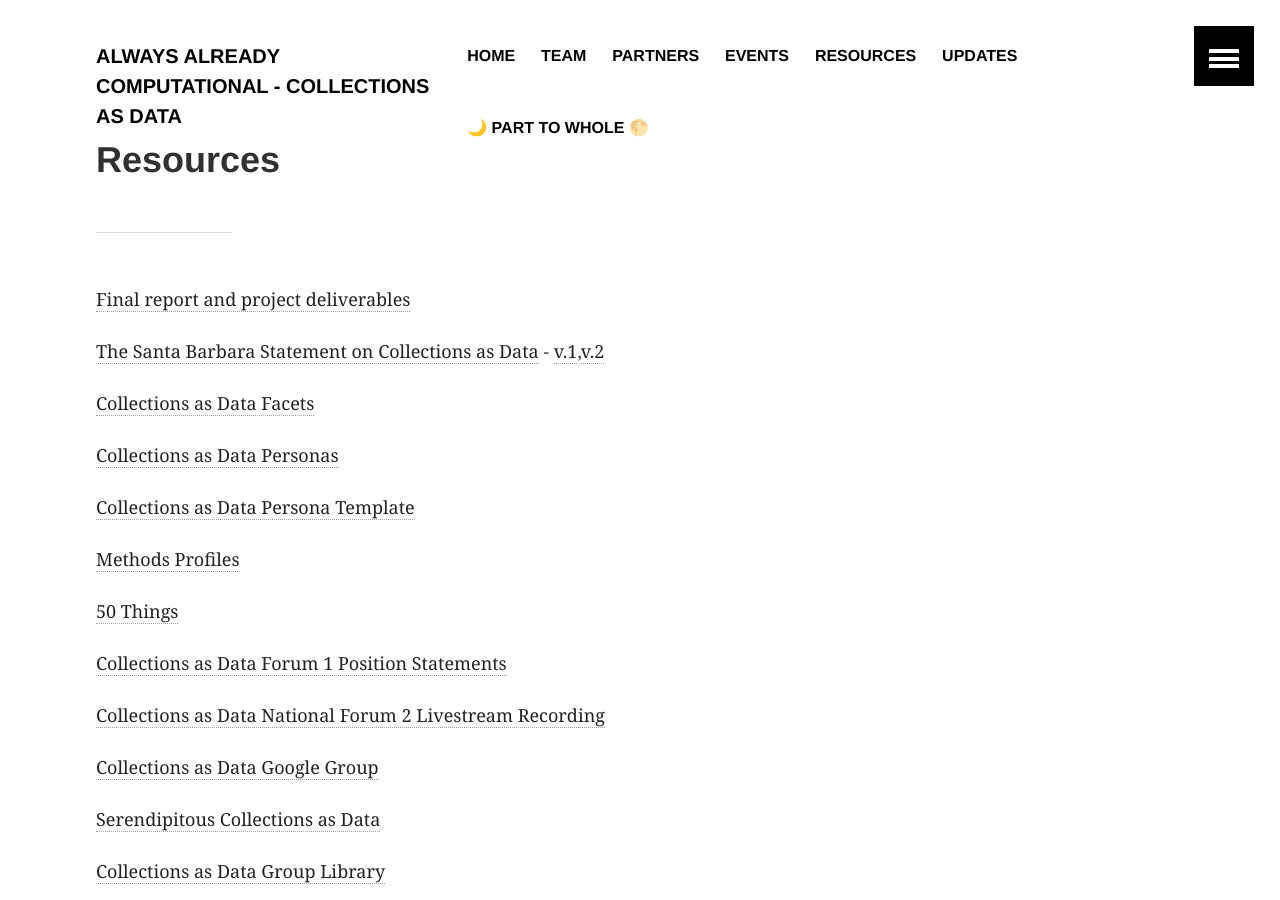
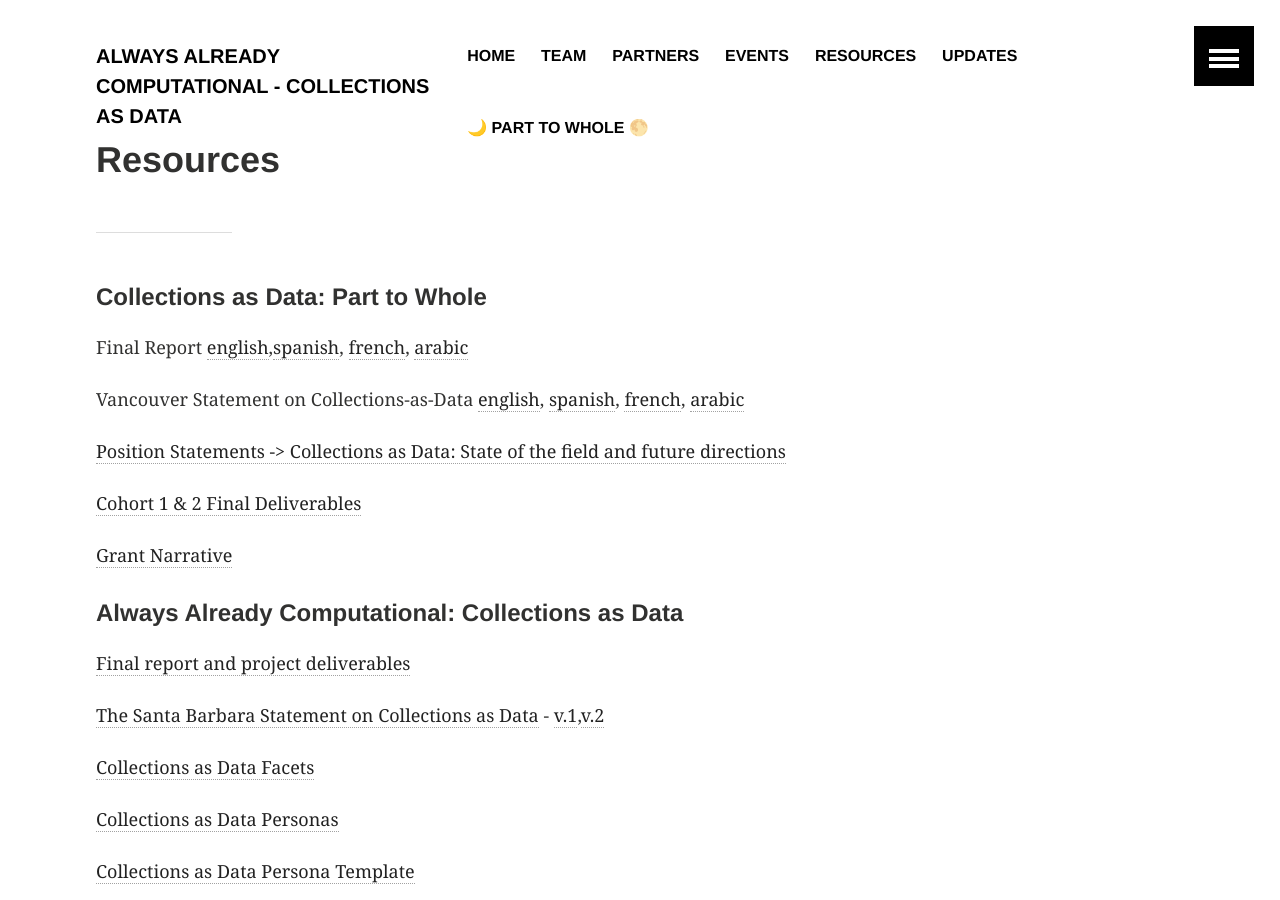
Before and after one commit to collectionsasdata/collectionsasdata.github.io, a Jekyll site: the page built from resources.md, in a window 1280 px wide and 900 px high. Built offline with Jekyll 4.4.1, drawn with Linux system fonts in a browser that asks for light colours.

Commit message:
Update resources.md

```diff
--- a/resources.md
+++ b/resources.md
@@ -3,6 +3,20 @@ layout: archive
 title:  "Resources"
 ---
 ---
+
+#### Collections as Data: Part to Whole
+
+Final Report [english](https://zenodo.org/records/10161976),[spanish](https://zenodo.org/records/10211449), [french](https://zenodo.org/records/10211287), [arabic](https://zenodo.org/records/10211463)
+
+Vancouver Statement on Collections-as-Data [english](https://zenodo.org/records/8342171), [spanish](https://zenodo.org/records/8342197), [french](https://zenodo.org/records/8342190), [arabic](https://zenodo.org/records/8342187)
+
+[Position Statements -> Collections as Data: State of the field and future directions](https://zenodo.org/records/7897735)
+
+[Cohort 1 & 2 Final Deliverables](https://osf.io/r9n3s/wiki/home/)
+
+[Grant Narrative](https://github.com/collectionsasdata/part2whole/raw/master/cad_part2whole_narrative.pdf)
+
+#### Always Already Computational: Collections as Data
 
 [Final report and project deliverables](https://osf.io/mx6uk/wiki/home/)
 
```
